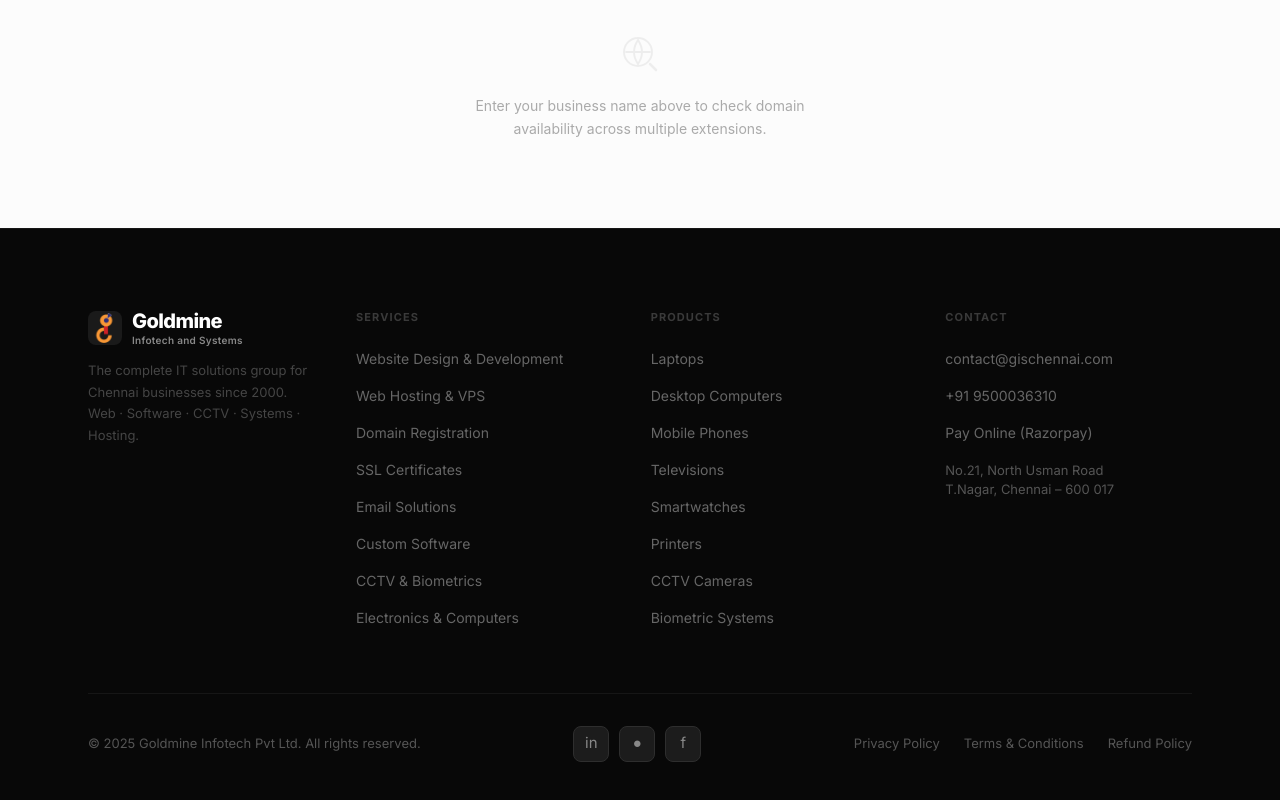
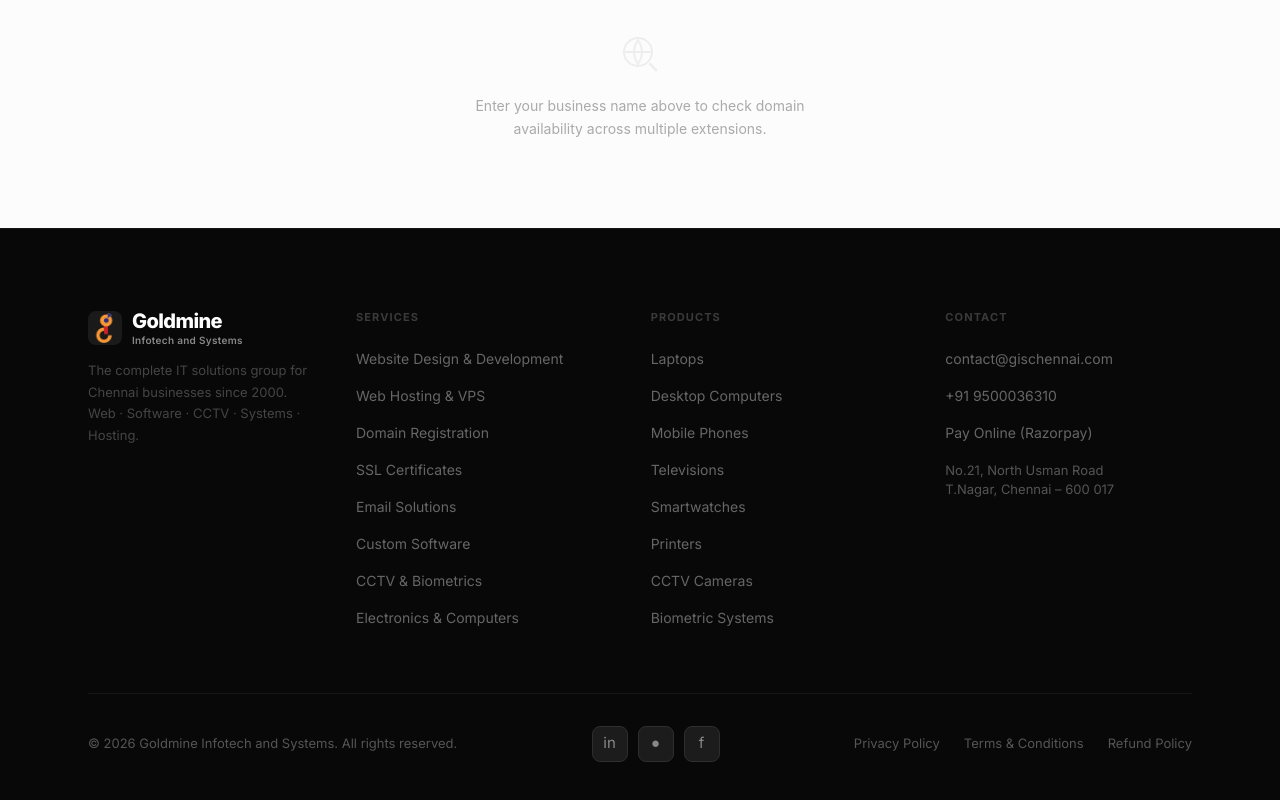
Before and after one commit to CUSTEDLOL/goldmine-infotech, a React (Vite) app: page / in a window 1280 px wide. Shown: the part 5051-5851 px from the top of the page. Built offline with nearby package versions, Linux system fonts and the light colour scheme; a web font is replaced by a local one.

Commit message:
Update copyright to 2026 Goldmine Infotech and Systems
Co-Authored-By: Claude Sonnet 4.6 <noreply@anthropic.com>

```diff
--- a/src/components/Footer.tsx
+++ b/src/components/Footer.tsx
@@ -83,7 +83,7 @@ export default function Footer() {
         </div>
 
         <div className="footer-bottom">
-          <p className="footer-copy">© 2025 Goldmine Infotech Pvt Ltd. All rights reserved.</p>
+          <p className="footer-copy">© 2026 Goldmine Infotech and Systems. All rights reserved.</p>
           <div className="footer-social">
             <a href="https://www.linkedin.com/company/goldmine-infotech-pvt-ltd/posts/?feedView=all" target="_blank" rel="noopener noreferrer" title="LinkedIn">in</a>
             <a href="https://www.instagram.com/goldmine.infotech/" target="_blank" rel="noopener noreferrer" title="Instagram">&#9679;</a>
```
